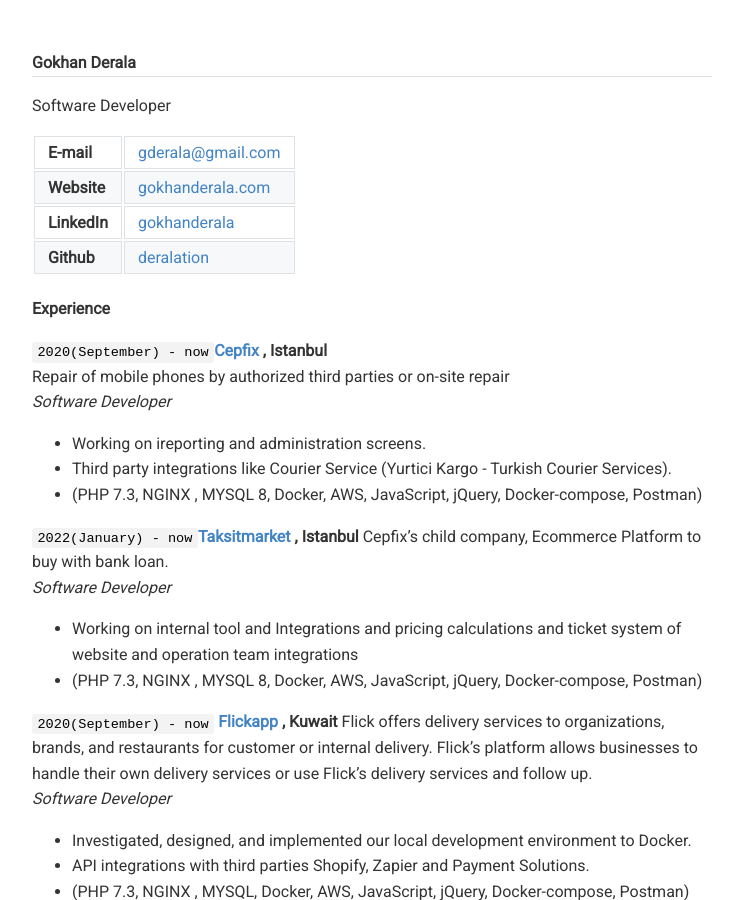
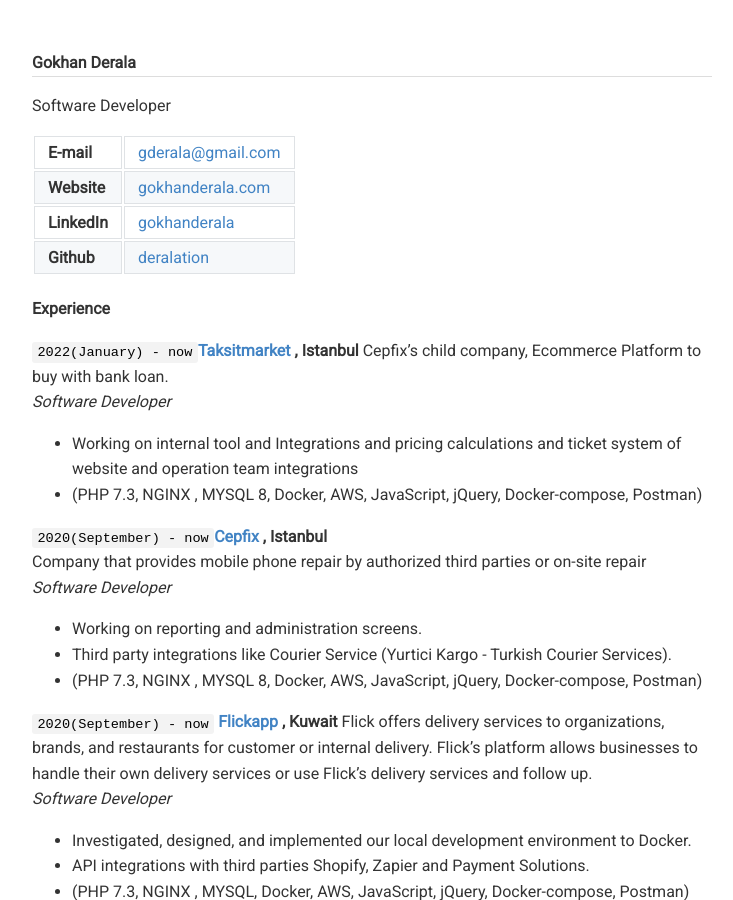
Before and after one commit to deralation/deralation.github.io, a Jekyll site: the page built from cv/index.md, in a window 1280 px wide and 900 px high. Shown: the whole window, without its empty margins (268-1001 px from the left). Built offline with Jekyll 4.4.1, drawn with Linux system fonts in a browser that asks for light colours.

Commit message:
cv updated

```diff
--- a/cv/index.md
+++ b/cv/index.md
@@ -12,19 +12,19 @@ category: cv
 
 #### Experience
 
-`2020(September) - now`**[Cepfix ]({{site.cepfix}}), Istanbul**<br />
-Repair of mobile phones by authorized third parties or on-site repair<br />
-_Software Developer_
-
-- Working on ireporting and administration screens.
-- Third party integrations like Courier Service (Yurtici Kargo - Turkish Courier Services).
-- (PHP 7.3, NGINX , MYSQL 8, Docker, AWS, JavaScript, jQuery, Docker-compose, Postman)
-
 `2022(January) - now`**[Taksitmarket ]({{site.taksitmarket}}), Istanbul**
 Cepfix's child company, Ecommerce Platform to buy with bank loan.<br />
 _Software Developer_
 
 - Working on internal tool and Integrations and pricing calculations and ticket system of website and operation team integrations
+- (PHP 7.3, NGINX , MYSQL 8, Docker, AWS, JavaScript, jQuery, Docker-compose, Postman)
+
+`2020(September) - now`**[Cepfix ]({{site.cepfix}}), Istanbul**<br />
+Company that provides mobile phone repair by authorized third parties or on-site repair<br />
+_Software Developer_
+
+- Working on reporting and administration screens.
+- Third party integrations like Courier Service (Yurtici Kargo - Turkish Courier Services).
 - (PHP 7.3, NGINX , MYSQL 8, Docker, AWS, JavaScript, jQuery, Docker-compose, Postman)
 
 `2020(September) - now`
```
